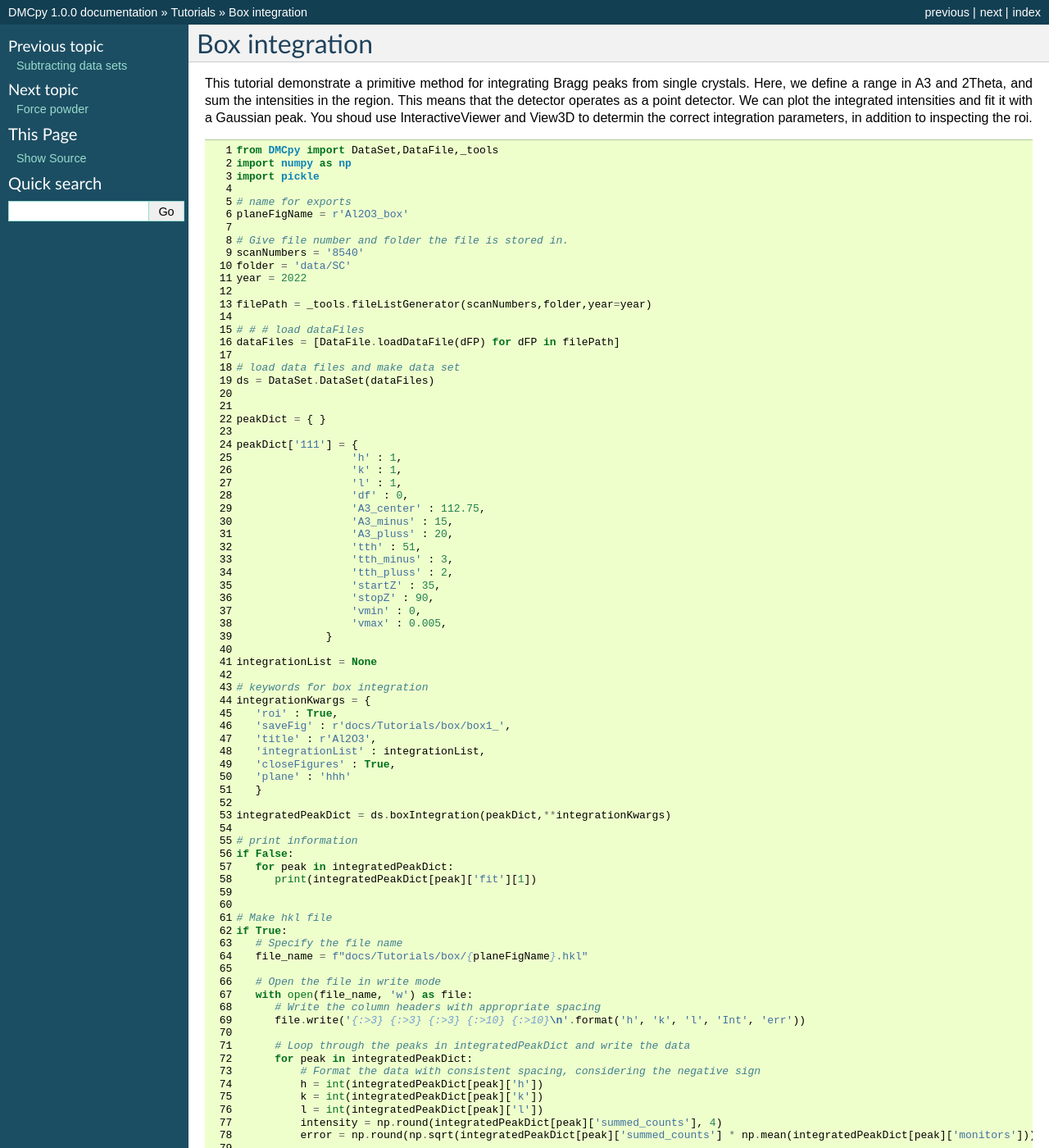
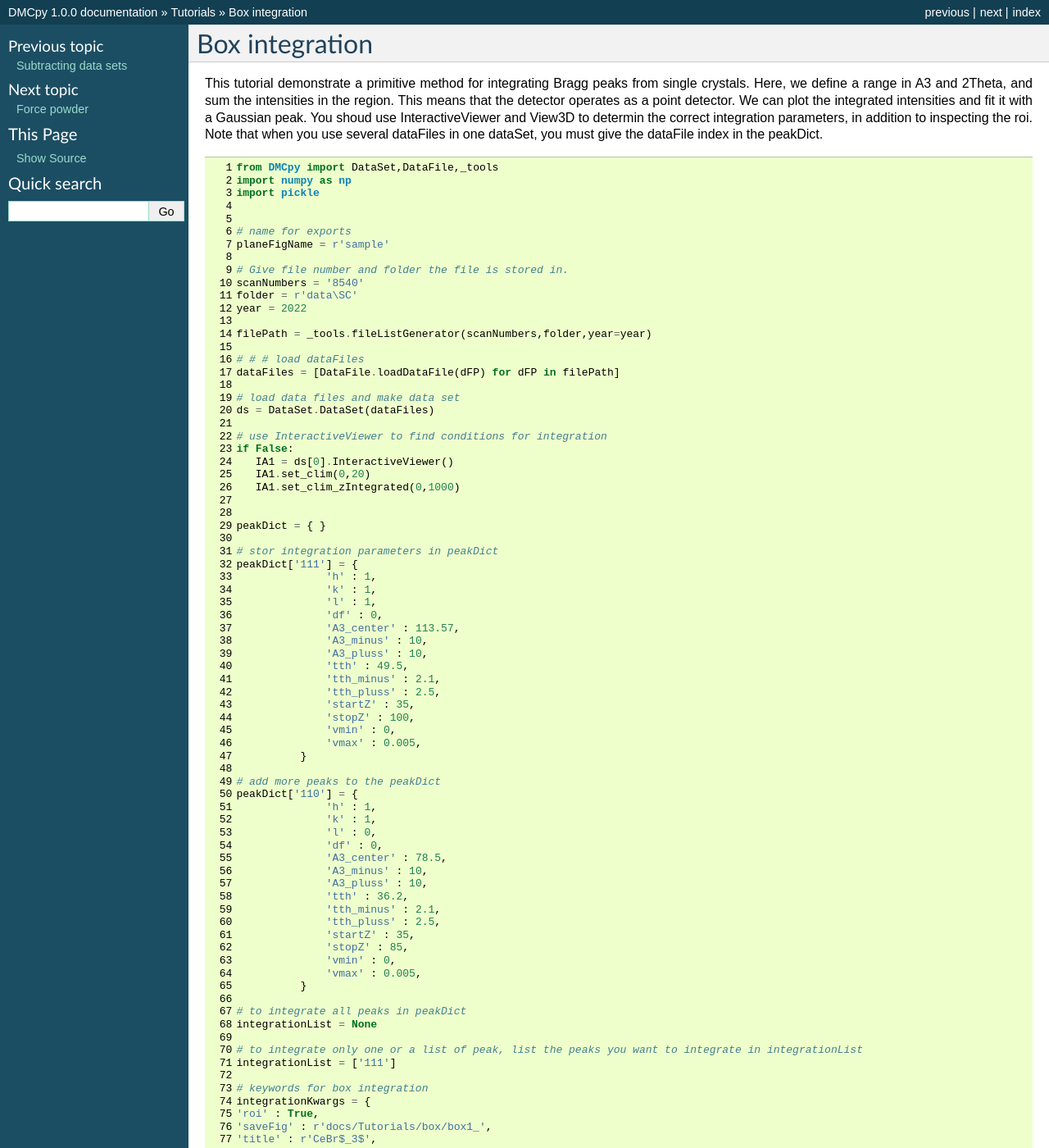
Before and after one commit to oystesf/DMCpy, a Sphinx documentation site: the page built from docs/Tutorials/box/box.rst, in a window 1280 px wide and 1400 px high. Shown: the whole window at 82% size. Built offline with Sphinx 7.4.7, drawn with Linux system fonts in a browser that asks for light colours; some of the changed text lies outside the part shown.

Commit message:
Update of tutorials

```diff
--- a/docs/Tutorials/Cut1D.rst
+++ b/docs/Tutorials/Cut1D.rst
@@ -41,7 +41,7 @@ After inspecting the scattering plane, we want to perform cuts along certain dir
              'widthZ' : 0.5,
              'stepSize' : 0.005,
              'rlu' : True,
-             'optimize' : False,
+             'optimize' : True,
              'marker' : 'o',
              'color' : 'green',
              'markersize' : 8,
--- a/docs/Tutorials/View3D/Alignment.rst
+++ b/docs/Tutorials/View3D/Alignment.rst
@@ -42,6 +42,10 @@ alignToRef is a method which takes one spesific QxQyQz coordinates, which is use
    # this function uses two coordinates in Q space and align them to corrdinates in HKL space
    ds.alignToRefs(q1=q1,q2=q2,HKL1=HKL1,HKL2=HKL2)
 
+   # To find the A3, A4 and z values of a reflection, we can use calcualteHKLToA3A4Z
+   # The function work on both DataSet and DataFile level
+   ds.calcualteHKLToA3A4Z(1,1,0)
+
    # save UB to file
    if False:
       _tools.saveSampleToDesk(ds[0].sample,r'UB.bin')
--- a/docs/Tutorials/box/Al2O3_box.txt
+++ /dev/null
@@ -1,4 +0,0 @@
-111
-109.0 109.25 109.5 109.75 110.0 110.25 110.5 110.75 111.0 111.25 111.5 111.75 112.0 112.25 112.5 112.75 113.0 113.25 113.5 113.75 114.0 114.25 114.5 114.75 115.0 115.25 115.5 115.75 116.0 116.25 116.5 116.75 117.0 117.25 117.5
-0.29744985623187714 0.277864872447749 0.2764861629898045 0.2783030545622679 0.29028288060256074 0.27387451926808515 0.2858716517133963 0.28705224133868124 0.2958467125815829 0.3077647862810441 0.2904400444667282 0.32108877200025676 0.30595837294986106 0.34604472012084475 0.4763221480655708 0.769562840734163 1.7161245302443127 18.245611219038626 169.12421562880667 87.29940915003014 2.0618797828981115 0.5296894947398236 0.40924879168104916 0.36079930356810214 0.3366115056118673 0.3082630971773639 0.3132148532415652 0.292489528597528 0.31132749039991814 0.3162318331793029 0.3165117096861436 0.2961387320752585 0.29378925878917267 0.3181818119972209 0.31378543969572986
-11042.0 11066.0 11050.0 11120.0 11140.0 11072.0 11052.0 11111.0 11132.0 11058.0 11108.0 11033.0 11112.0 11037.0 11046.0 11089.0 11061.0 11041.0 11093.0 11146.0 11094.0 11019.0 11032.0 11096.0 11122.0 11066.0 11087.0 11151.0 11052.0 11121.0 11048.0 11070.0 11060.0 11139.0 11117.0
--- a/docs/Tutorials/box/box.rst
+++ b/docs/Tutorials/box/box.rst
@@ -1,6 +1,6 @@
 Box integration
 ^^^^^^^^^^^^^^^
-This tutorial demonstrate a primitive method for integrating Bragg peaks from single crystals. Here, we define a range in A3 and 2Theta, and sum the intensities in the region. This means that the detector operates as a point detector. We can plot the integrated intensities and fit it with a Gaussian peak. You shoud use InteractiveViewer and View3D to determin the correct integration parameters, in addition to inspecting the roi.
+This tutorial demonstrate a primitive method for integrating Bragg peaks from single crystals. Here, we define a range in A3 and 2Theta, and sum the intensities in the region. This means that the detector operates as a point detector. We can plot the integrated intensities and fit it with a Gaussian peak. You shoud use InteractiveViewer and View3D to determin the correct integration parameters, in addition to inspecting the roi. Note that when you use several dataFiles in one dataSet, you must give the dataFile index in the peakDict.
 
 .. code-block:: python
    :linenos:
@@ -9,12 +9,13 @@ This tutorial demonstrate a primitive method for integrating Bragg peaks from si
    import numpy as np
    import pickle
 
+
    # name for exports
-   planeFigName = r'Al2O3_box'
+   planeFigName = r'sample'
 
    # Give file number and folder the file is stored in.
    scanNumbers = '8540'
-   folder = 'data/SC'
+   folder = r'data\SC'
    year = 2022
 
    filePath = _tools.fileListGenerator(scanNumbers,folder,year=year)
@@ -25,37 +26,66 @@ This tutorial demonstrate a primitive method for integrating Bragg peaks from si
    # load data files and make data set
    ds = DataSet.DataSet(dataFiles)
 
+   # use InteractiveViewer to find conditions for integration
+   if False:
+      IA1 = ds[0].InteractiveViewer()
+      IA1.set_clim(0,20)
+      IA1.set_clim_zIntegrated(0,1000)
+
 
    peakDict = { }
 
+   # stor integration parameters in peakDict
    peakDict['111'] = {
-                     'h' : 1,
-                     'k' : 1,
-                     'l' : 1,
-                     'df' : 0,
-                     'A3_center' : 112.75,
-                     'A3_minus' : 15,
-                     'A3_pluss' : 20,
-                     'tth' : 51,
-                     'tth_minus' : 3,
-                     'tth_pluss' : 2,
-                     'startZ' : 35,
-                     'stopZ' : 90,
-                     'vmin' : 0,
-                     'vmax' : 0.005,
-                 }
+                 'h' : 1,
+                 'k' : 1,
+                 'l' : 1,
+                 'df' : 0,
+                 'A3_center' : 113.57,
+                 'A3_minus' : 10,
+                 'A3_pluss' : 10,
+                 'tth' : 49.5,
+                 'tth_minus' : 2.1,
+                 'tth_pluss' : 2.5,
+                 'startZ' : 35,
+                 'stopZ' : 100,
+                 'vmin' : 0,
+                 'vmax' : 0.005,
+             }
 
+   # add more peaks to the peakDict
+   peakDict['110'] = {
+                 'h' : 1,
+                 'k' : 1,
+                 'l' : 0,
+                 'df' : 0,
+                 'A3_center' : 78.5,
+                 'A3_minus' : 10,
+                 'A3_pluss' : 10,
+                 'tth' : 36.2,
+                 'tth_minus' : 2.1,
+                 'tth_pluss' : 2.5,
+                 'startZ' : 35,
+                 'stopZ' : 85,
+                 'vmin' : 0,
+                 'vmax' : 0.005,
+             }
+
+   # to integrate all peaks in peakDict
    integrationList = None
+
+   # to integrate only one or a list of peak, list the peaks you want to integrate in integrationList
+   integrationList = ['111']
 
    # keywords for box integration
    integrationKwargs = {
-      'roi' : True,
-      'saveFig' : r'docs/Tutorials/box/box1_',
-      'title' : r'Al2O3',
-      'integrationList' : integrationList,
-      'closeFigures' : True,
-      'plane' : 'hhh'
-      }
+   'roi' : True,
+   'saveFig' : r'docs/Tutorials/box/box1_',
+   'title' : r'CeBr$_3$',
+   'integrationList' : integrationList,
+   'closeFigures' : True,
+   'plane' : 'HHL'
+   }
 
    integratedPeakDict = ds.boxIntegration(peakDict,**integrationKwargs)
 
@@ -66,7 +96,7 @@ This tutorial demonstrate a primitive method for integrating Bragg peaks from si
 
 
    # Make hkl file
-   if True:
+   if False:
       # Specify the file name
       file_name = f"docs/Tutorials/box/{planeFigName}.hkl"
 
@@ -100,18 +130,18 @@ This tutorial demonstrate a primitive method for integrating Bragg peaks from si
          pickle.dump(integratedPeakDict, file)
       print(f"Data has been written to {file_name}")
 
-   # load dictionary
-   if False:
-      # Load dictionary from file
-      file_name = f"docs/Tutorials/box/{planeFigName}.pickle"
-      with open(file_name, 'rb') as file:
-         loaded_dict = pickle.load(file)
+      # load dictionary
+      if False:
+         # Load dictionary from file
+         file_name = f"docs/Tutorials/box/{planeFigName}.pickle"
+         with open(file_name, 'rb') as file:
+             loaded_dict = pickle.load(file)
 
-      print(loaded_dict)
+         print(loaded_dict)
 
 
    # export xy data
-   if True:
+   if False:
       file_name = f"docs/Tutorials/box/{planeFigName}.txt"
       with open(file_name, 'w') as file:
          for key, values in integratedPeakDict.items():
--- a/setup.py
+++ b/setup.py
@@ -17,9 +17,9 @@ pythonPath =  os.path.relpath(os.path.join(installFolder,'DMCpy'),sys.base_prefi
 setup(
     name='DMCpy',
     version='1.0.0',
-    description=('Python software packaged designed for reduction of neutron powder diffraction data from DMC at PSI.'),
+    description=('Python software packaged designed for reduction of neutron powder and single crystal diffraction data from DMC at PSI.'),
     long_description=long_description,
-    author='Jakob Lass',
+    author='Jakob Lass, Sam Moody, Øystein S. Fjellvåg',
     author_email='jakob.lass@psi.ch',
     url='https://www.psi.ch/en/sinq/dmc/',
     license='MPL-2.0',
@@ -30,7 +30,7 @@ setup(
         "console_scripts": ['DMCSpy=DMCpy.CommandLineScripts.DMCS:main'],
         },
     python_requires='>=3.6',
-    install_requires=['matplotlib','numpy>=1.14','h5py>=2.5','scipy','datetime','pandas','future','crystals',
+    install_requires=['matplotlib','numpy>=1.14','h5py>=2.5','scipy','datetime','pandas','future',
                     'pip>=20'],
     classifiers=[
         'Development Status :: 3 - Alpha',
```
Also changed, not shown: README.md (+1 -1 lines), docs/Tutorials/box/box1_111.png, docs/Tutorials/box/box1_111_roi.png, 4 other files.
